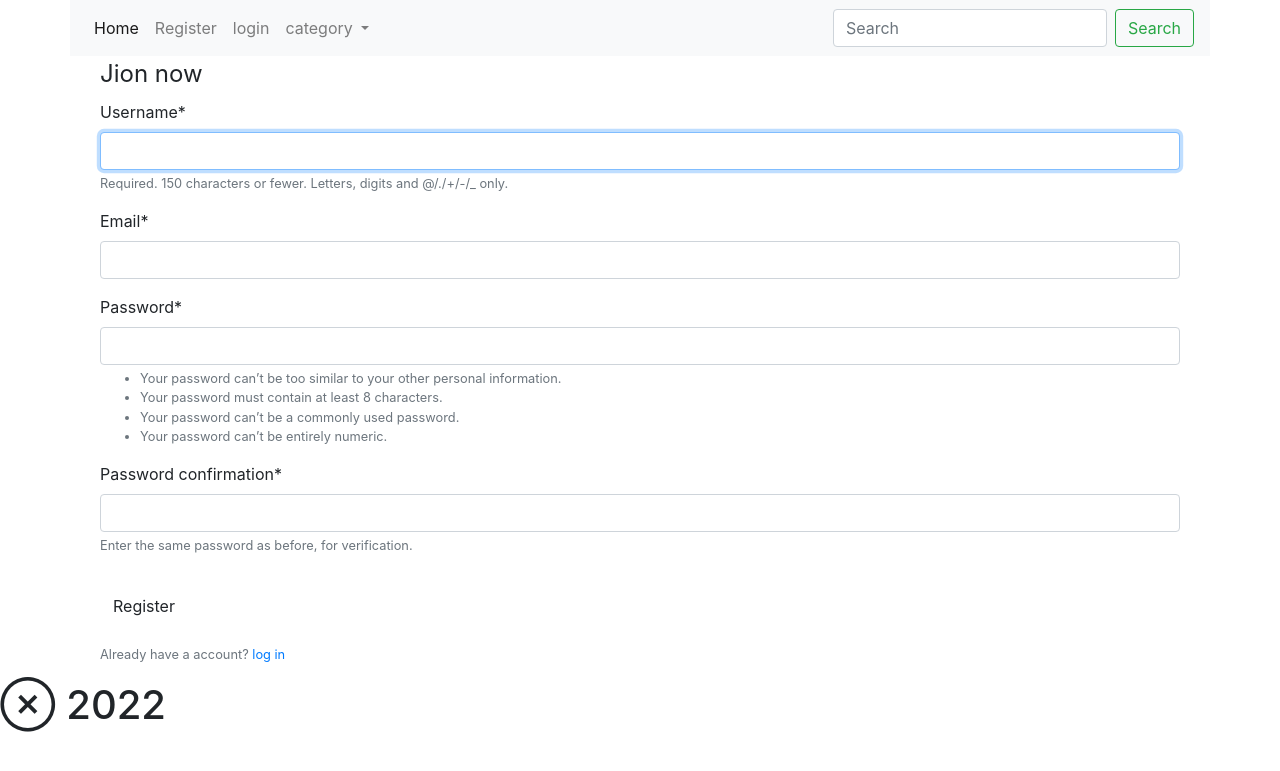
After one commit to KialoHezz/insta_app, a Django app: page /register/ in a window 1280 px wide. The commit adds this page. Shown: the top 771 px of the page. Run offline with Django 4.2, Linux system fonts and the light colour scheme; some libraries are stand-ins or nearby versions.

Commit message:
authentication:[register $ login using crispy_form],install & config at INSTALL_APPS

```diff
--- /dev/null
+++ b/instagra_app/forms.py
@@ -0,0 +1,12 @@
+from django.contrib.auth.models import User
+from django.contrib.auth.forms import UserCreationForm
+from django import forms
+
+
+class UserRegisterForm(UserCreationForm):
+    email = forms.EmailField()
+
+
+    class Meta:
+        model = User
+        fields = ('username','email')
--- /dev/null
+++ b/instagra_app/templates/auth/register.html
@@ -0,0 +1,19 @@
+{% extends 'base.html' %}
+{% load crispy_forms_tags %}
+{% block content %}
+<div class="container uniForm">
+  <form action="" method="POST">
+    {% csrf_token %}
+    <fieldset class="form-group">
+      <legend class="border-bottom-mb-4">Jion now</legend>
+      {{form|crispy}}
+    </fieldset>
+    <div class="form-group" id="signup-button">
+        <button class="btn">Register</button>
+    </div>
+    <div class="form-group" >
+        <small class="text-muted">Already have a account? <a href="{% url 'login' %}">log in</a></small>
+    </div>
+  </form>
+</div>
+{% endblock %}
--- a/instagra_app/templates/base.html
+++ b/instagra_app/templates/base.html
@@ -18,6 +18,12 @@
 </head>
 <body>
     {% include 'navbar.html' %}
+    <div class="container">
+      {% if messages %} {% for message in messages %}
+      <div class="alter alter-{{message.tags}}">{{message}}</div>
+      {% endfor %} {% endif %}
+    </div>
+
     <div class="container dsplay-content">
         {% block content %}{% endblock %}
     </div>
--- a/instagra_app/templates/navbar.html
+++ b/instagra_app/templates/navbar.html
@@ -15,10 +15,10 @@
       </li>
       {% else %}
       <li class="nav-item">
-        <a class="nav-link" href="">Register</a>
+        <a class="nav-link" href="{% url 'register' %}">Register</a>
       </li>
       <li class="nav-item">
-        <a class="nav-link" href="">login</a>
+        <a class="nav-link" href="{% url 'login' %}">login</a>
       </li>
       {% endif %}
       <li class="nav-item dropdown">
--- a/instagra_app/urls.py
+++ b/instagra_app/urls.py
@@ -1,6 +1,10 @@
 from django.urls import path,include
 from . import views
+from django.contrib.auth import views as auth_views
 
 urlpatterns = [
     path('',views.home,name='home'),
+    path('register/',views.register,name='register'),
+    path('login/',auth_views.LoginView.as_view(template_name='auth/login.html'), name='login'),
+    path('login/',auth_views.LogoutView.as_view(template_name='auth/logout.html'), name='logout'),
 ]
--- a/instagra_app/views.py
+++ b/instagra_app/views.py
@@ -1,6 +1,28 @@
-from django.shortcuts import render
+from django.shortcuts import render,redirect
+from django.contrib.auth.forms import UserCreationForm
+from django.contrib import messages
+from .forms import UserRegisterForm
 
 # Create your views here.
 def home(request):
 
     return render(request, 'home/index.html')
+
+def register(request):
+    if request.method == 'POST':
+        form = UserRegisterForm(request.POST)
+
+        if form.is_valid():
+            form.save()
+            username = form.cleaned_data.get('username')
+            password = form.cleaned_data.get('password')
+            messages.success(request, f'Hi {username}, Your Account was created sccessfully')
+
+            return redirect('login')
+
+    else:
+        form = UserRegisterForm()
+
+    ctx = {"form": form}
+
+    return render(request, 'auth/register.html',ctx)
```
Also changed, not shown: instagr/settings.py (+8 -0 lines), instagra_app/templates/auth/login.html (added, +19 -0 lines).
